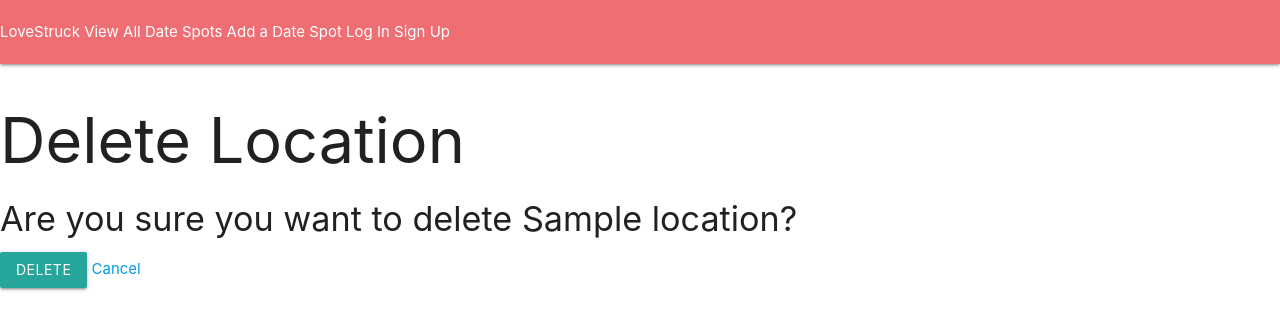
After one commit to adamascencio/lovestruck, a Django app: page /location/1/delete in a window 1280 px wide. The commit adds this page. Shown: the top 330 px of the page. Run offline with Django 4.2, Linux system fonts and the light colour scheme; tables that the repository leaves empty hold one stand-in row (values such as "Sample post").

Commit message:
add update and delete functionality to location model

```diff
--- /dev/null
+++ b/main_app/templates/main_app/location_confirm_delete.html
@@ -0,0 +1,11 @@
+{% extends 'base.html' %}
+{% block content%}
+<h1>Delete Location</h1>
+<h4>Are you sure you want to delete {{ object.name }}?</h4>
+<form action="" method="POST">
+  {% csrf_token %}
+  <input type="submit" class="btn" value="Delete">
+  <a href="{% url 'location_detail' location.id%}">Cancel</a>
+</form>
+
+{% endblock %}
--- a/main_app/templates/main_app/location_form.html
+++ b/main_app/templates/main_app/location_form.html
@@ -10,7 +10,7 @@
   <table>
     {{ form.as_table }}
   </table>
-  <button class="btn" type="submit">Add Location</button>
+  <button class="btn" type="submit">Submit</button>
 </form>
 
 
```
